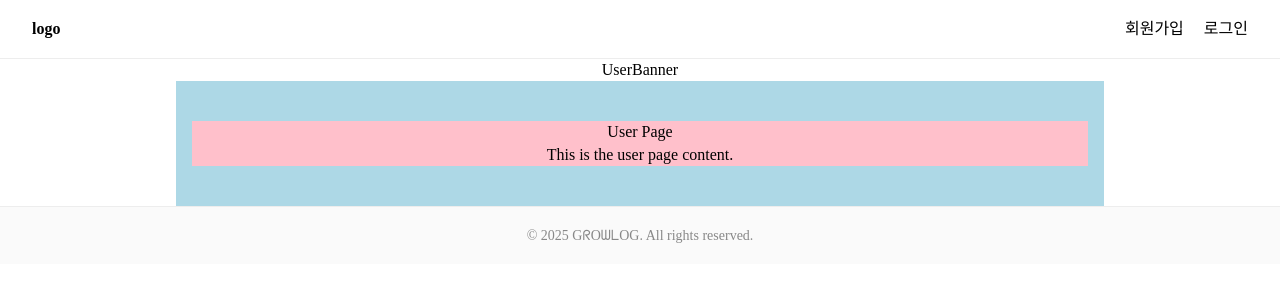
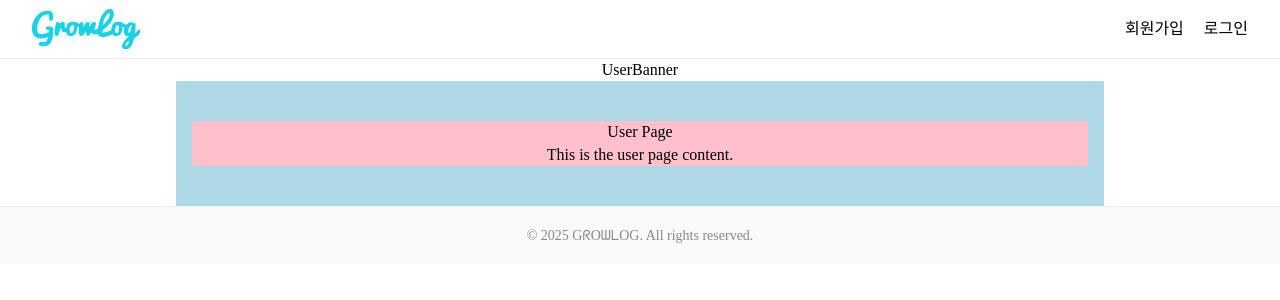
Before and after one commit to GROWLOG-youtube-mockup/travel-product-FE, a React (Vite) app: page /user in a window 1280 px wide. Shown: the top 300 px of the page. Built offline with nearby package versions, Linux system fonts and the light colour scheme.

Commit message:
style: default header

```diff
--- a/src/components/Header/DefaultHeader/DefaultHeader.module.scss
+++ b/src/components/Header/DefaultHeader/DefaultHeader.module.scss
@@ -1,7 +1,7 @@
 .headerWrapper {
   position: relative;
   left: 50%;
-  width: 100vw;
+  width: 100%;
   margin-left: -50vw;
   border-bottom: 1px solid #ededed;
 }
@@ -24,6 +24,8 @@
 .logoArea {
   display: flex;
   align-items: center;
+  height: 40px;
+  object-fit: contain;
 }
 
 .logoStyle {
--- a/src/components/Header/DefaultHeader/DefaultHeader.tsx
+++ b/src/components/Header/DefaultHeader/DefaultHeader.tsx
@@ -1,4 +1,6 @@
 import { useNavigate } from 'react-router-dom';
+
+import logo from '../../../assets/GrowLog.svg';
 
 import styles from './DefaultHeader.module.scss';
 
@@ -14,7 +16,7 @@ const DefaultHeader = ({ isLoggedIn, onLogout }: DefaultHeaderProps) => {
     <div className={styles.headerWrapper}>
       <header className={styles.header}>
         <div className={styles.logoArea} onClick={() => navigate('/')}>
-          <label className={styles.logoStyle}>logo</label>
+          <img src={logo} alt="" />
         </div>
         <nav className={styles.menuArea}>
           {isLoggedIn ? (
```
